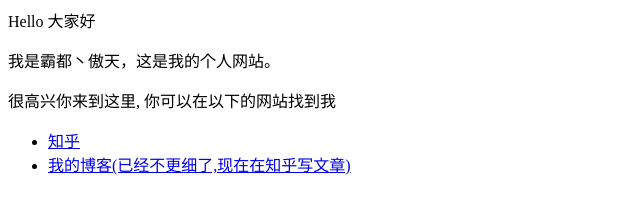
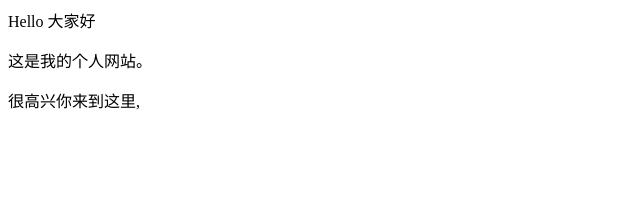
Before and after one commit to vitdcab/vitdcab.github.io, a plain HTML site: page index.html in a window 1280 px wide. Shown: the whole page, without its empty margins (0-640 px from the left). Drawn offline with Linux system fonts and the light colour scheme.

Commit message:
Update index.html

```diff
--- a/index.html
+++ b/index.html
@@ -1,8 +1,3 @@
 <p>Hello 大家好</p>
-<p>我是霸都丶傲天，这是我的个人网站。 </p>
-<p>很高兴你来到这里, 你可以在以下的网站找到我</p>
-
-<ul>
-  <li> <a href="https://www.zhihu.com/people/AJLoveChina">知乎</a> </li>
-  <li> <a href="http://hejie.nigeerhuo.com">我的博客(已经不更细了,现在在知乎写文章)</a> </li>
-</ul>
+<p>这是我的个人网站。 </p>
+<p>很高兴你来到这里,</p>
```
